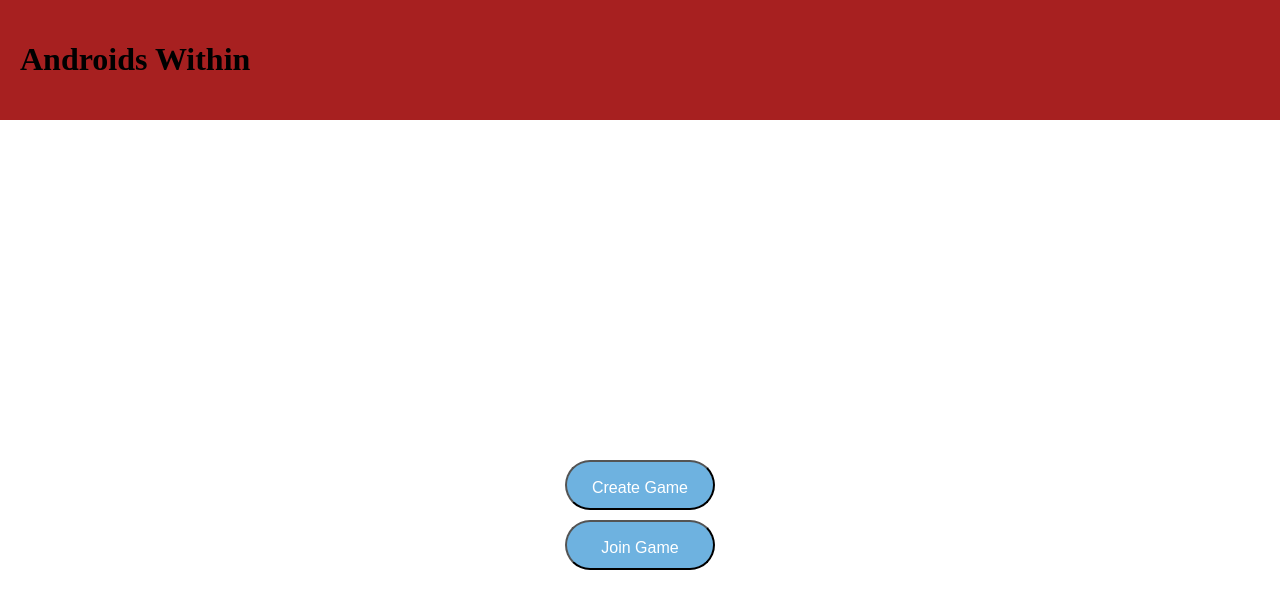
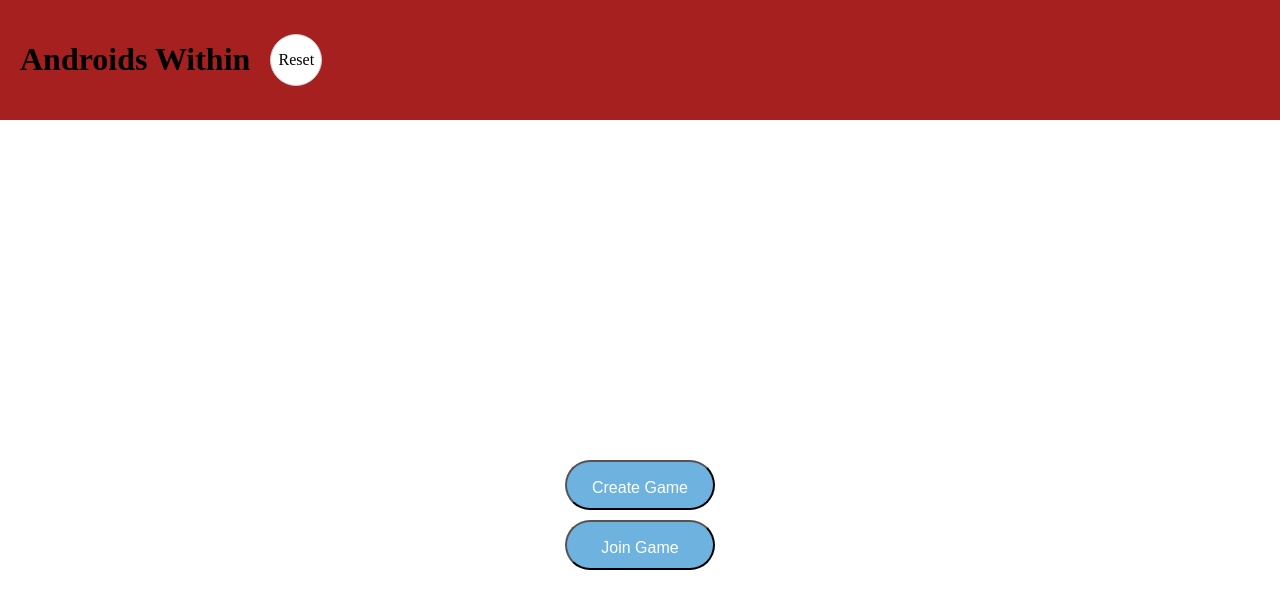
Before and after one commit to wilkyrlx/Androids-Within, a React (Create React App) app in the folder frontend/: page / in a window 1280 px wide. Shown: the top 608 px of the page. Built offline with nearby package versions, Linux system fonts and the light colour scheme; no server answers.

Commit message:
feat: data stored in local storage

```diff
--- a/frontend/src/App.tsx
+++ b/frontend/src/App.tsx
@@ -1,7 +1,7 @@
 import './styles/global.css';
 import './styles/gamemode.css';
 import './styles/timer.css';
-import React, { useState } from 'react';
+import React, { useEffect, useState } from 'react';
 import { pageView } from './types/pageView';
 import Landing from './components/Landing';
 import HostDetails from './components/HostDetails';
@@ -14,27 +14,62 @@ import Timer from './components/Timer';
 import Header from './components/reusable/Header';
 import RoomCode from './components/RoomCode';
 
+const STORAGE_KEY = 'android-game-state';
+
 function App() {
 
     const [room, setRoom] = useState<number>(0);
     const [playerID, setPlayerID] = useState<number>(-1);	// playerID is the index of the player in the array of players in the backend
-	const [isHost, setHost] = useState<boolean>(false);	    // is the player the host of the game? [true/false]
+    const [isHost, setHost] = useState<boolean>(false);	    // is the player the host of the game? [true/false]
     const [view, setView] = useState<pageView>(pageView.LANDING)	// which page is being displayed
     const [playerCount, setPlayerCount] = useState<number>(0);	// number of players in the game [0-12]
     const [timerDuration, setDuration] = useState<number>(0);	// timer length (minutes)
 
+    const [isInitialMount, setIsInitialMount] = useState(true);
+
+    useEffect(() => {
+        if (!isInitialMount) {
+            // Save the state to localStorage
+            const state = {
+                room,
+                playerID,
+                isHost,
+                view,
+                playerCount,
+                timerDuration,
+            };
+            localStorage.setItem(STORAGE_KEY, JSON.stringify(state));
+        } else {
+            setIsInitialMount(false);
+        }
+    }, [room, playerID, isHost, view, playerCount, timerDuration]);
+
+    useEffect(() => {
+        // Retrieve the state from localStorage on component mount
+        const savedState = localStorage.getItem(STORAGE_KEY);
+        if (savedState) {
+            const state = JSON.parse(savedState);
+            setRoom(state.room);
+            setPlayerID(state.playerID);
+            setHost(state.isHost);
+            setView(state.view);
+            setPlayerCount(state.playerCount);
+            setDuration(state.timerDuration);
+        }
+    }, []);
+
     return (
         <div id="App" >
             <Header />
-            { view === pageView.LANDING && <Landing setView={setView} /> }
-            { view === pageView.HOST_DETAILS && <HostDetails setView={setView} setRoom={setRoom} setPlayerID={setPlayerID} setHost={setHost} setPlayerCount={setPlayerCount} /> }
-            { view === pageView.JOIN_DETAILS && <JoinDetails setView={setView} setRoom={setRoom} setPlayerID={setPlayerID} /> }
-            { view === pageView.ROOM_CODE && <RoomCode setView={setView} room={room} /> }
-            { view === pageView.GAMEMODE_SELECT && <GamemodeSelect setView={setView} room={room} playerCount={playerCount} setDuration={setDuration} /> }
-            { view === pageView.WAITING && <Waiting setView={setView} room={room} /> }
-            { view === pageView.PLAYING && <Playing setView={setView} room={room} playerID={playerID} isHost={isHost} timerDuration={timerDuration}/> }
-            { view === pageView.TIMER && <Timer setView={setView} timerDuration={timerDuration} /> }
-            { view === pageView.ALL_ROLES && <AllRoles setView={setView} room={room} /> }
+            {view === pageView.LANDING && <Landing setView={setView} />}
+            {view === pageView.HOST_DETAILS && <HostDetails setView={setView} setRoom={setRoom} setPlayerID={setPlayerID} setHost={setHost} setPlayerCount={setPlayerCount} />}
+            {view === pageView.JOIN_DETAILS && <JoinDetails setView={setView} setRoom={setRoom} setPlayerID={setPlayerID} />}
+            {view === pageView.ROOM_CODE && <RoomCode setView={setView} room={room} />}
+            {view === pageView.GAMEMODE_SELECT && <GamemodeSelect setView={setView} room={room} playerCount={playerCount} setDuration={setDuration} />}
+            {view === pageView.WAITING && <Waiting setView={setView} room={room} />}
+            {view === pageView.PLAYING && <Playing setView={setView} room={room} playerID={playerID} isHost={isHost} timerDuration={timerDuration} />}
+            {view === pageView.TIMER && <Timer setView={setView} timerDuration={timerDuration} />}
+            {view === pageView.ALL_ROLES && <AllRoles setView={setView} room={room} />}
         </div>
     );
 }
--- a/frontend/src/components/reusable/Header.tsx
+++ b/frontend/src/components/reusable/Header.tsx
@@ -1,8 +1,13 @@
+function clearData() {
+    localStorage.clear();
+    window.location.reload();
+}
 
 function Header() {
     return (
         <div id="header">
             <h1>Androids Within</h1>
+            <div onClick={() => clearData()}>Reset</div>
         </div>
     )
 }
--- a/frontend/src/styles/global.css
+++ b/frontend/src/styles/global.css
@@ -1,5 +1,5 @@
-
-html, body {
+html,
+body {
     max-width: 100%;
     overflow-x: hidden;
 }
@@ -70,6 +70,26 @@ input {
     padding-right: 40px;
 }
 
-.containerII > p {
+.containerII>p {
     font-size: x-large;
 }
+
+#header {
+    display: flex;
+    align-items: center;
+    justify-content: flex-start;
+
+    padding: 20px;
+}
+
+#header > div {
+    width: 50px;
+    height: 50px;
+    background-color: #ffffff;
+    border: 1px solid #cccccc;
+    display: flex;
+    align-items: center;
+    justify-content: center;
+    border-radius: 50%;
+    margin-left: 20px;
+}
```
